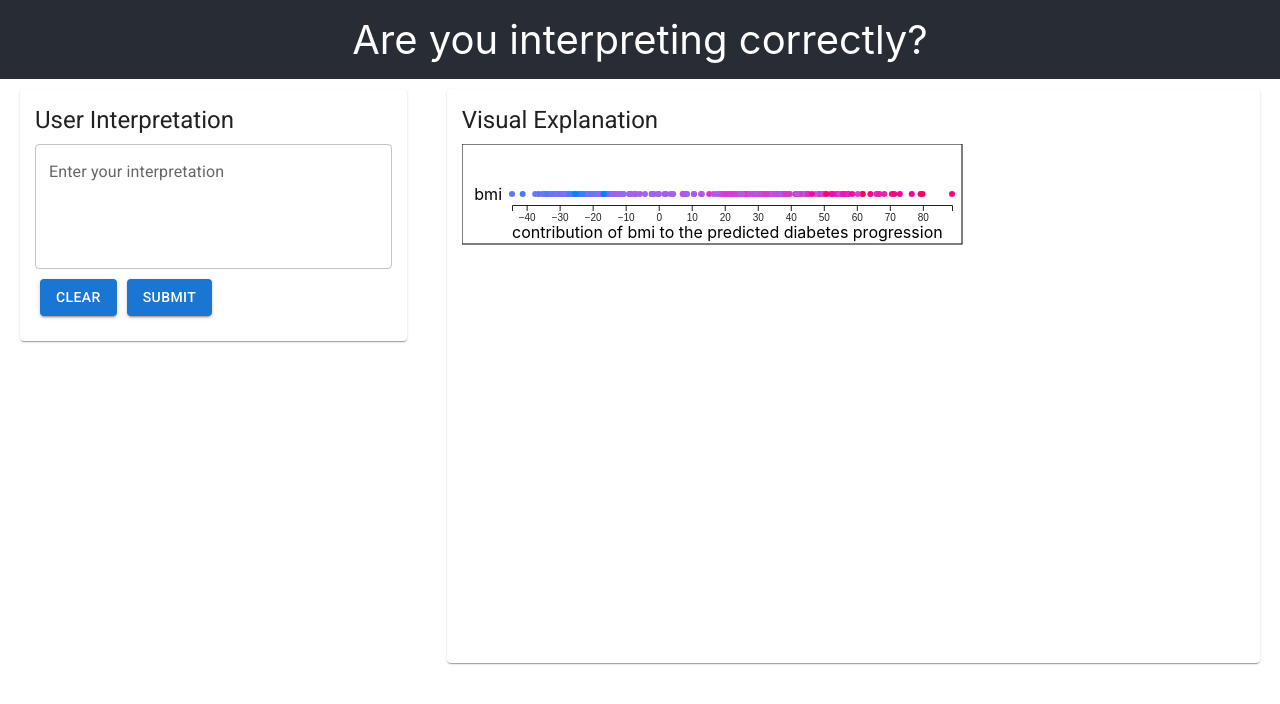
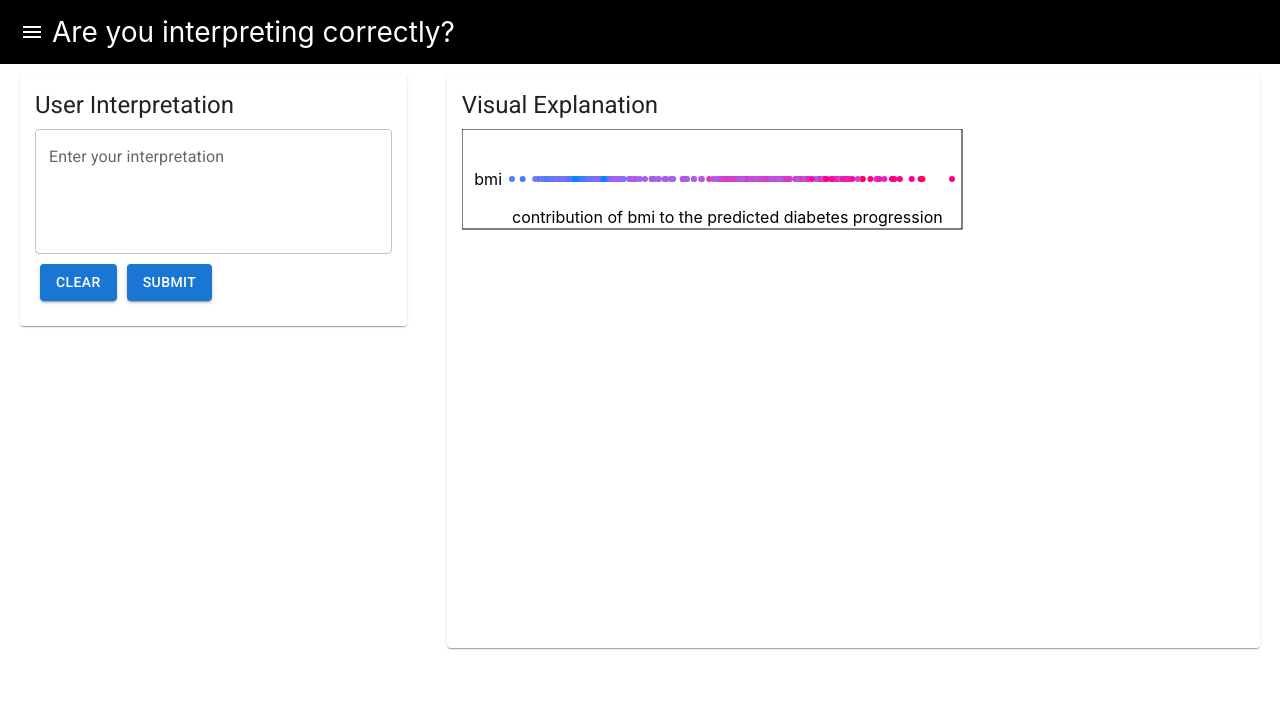
Before and after one commit to wangqianwen0418/alternative_exp, a React (Create React App) app in the folder prototype/: page /CaseTwo in a window 1280 px wide. Shown: the top 704 px of the page. Built offline with nearby package versions, Linux system fonts and the light colour scheme.

Commit message:
add router

```diff
--- a/prototype/package.json
+++ b/prototype/package.json
@@ -5,6 +5,7 @@
   "dependencies": {
     "@emotion/react": "^11.11.4",
     "@emotion/styled": "^11.11.5",
+    "@mui/icons-material": "^5.15.21",
     "@mui/material": "^5.15.19",
     "@testing-library/jest-dom": "^5.17.0",
     "@testing-library/react": "^13.4.0",
@@ -16,6 +17,8 @@
     "d3": "^7.9.0",
     "react": "^18.3.1",
     "react-dom": "^18.3.1",
+    "react-router": "^6.24.0",
+    "react-router-dom": "^6.24.0",
     "react-scripts": "5.0.1",
     "typescript": "^4.9.5",
     "web-vitals": "^2.1.4"
--- a/prototype/src/App.tsx
+++ b/prototype/src/CaseOne.tsx
@@ -7,12 +7,27 @@ import Interpretation from './component/Interpretation';
 
 import './App.css';
 
+import IconButton from '@mui/material/IconButton';
+import MenuIcon from '@mui/icons-material/Menu';
+import { Toolbar } from '@mui/material';
+
 function App() {
   const [isSubmitted, setIsSubmitted] = useState(false);
   return (
     <Grid container>
     <Grid item xs={12}>
-      <header className="App-header">Are you interpreting correctly?</header>
+      <Toolbar sx={{backgroundColor: 'black', fontSize: '28px', color: 'white'}}>
+      <IconButton
+            color="inherit"
+            aria-label="open drawer"
+            // onClick={handleDrawerOpen}
+            edge="start"
+            // sx={{ mr: 2, ...(open && { display: 'none' }) }}
+          >
+            <MenuIcon />
+          </IconButton>
+        Are you interpreting correctly?
+      </Toolbar>
     </Grid>
     <Grid item xs={4} className='App-body'>
       <Interpretation isSubmitted={isSubmitted} setIsSubmitted={setIsSubmitted}/>
--- /dev/null
+++ b/prototype/src/CaseTwo.tsx
@@ -0,0 +1,42 @@
+import React from 'react';
+import Grid from '@mui/material/Grid';
+import {useState} from 'react';
+
+import Explanation from './component/Explanation';
+import Interpretation from './component/Interpretation';
+
+import IconButton from '@mui/material/IconButton';
+import MenuIcon from '@mui/icons-material/Menu';
+import { Toolbar } from '@mui/material';
+
+
+function App() {
+  const [isSubmitted, setIsSubmitted] = useState(false);
+  return (
+    <Grid container>
+   <Grid item xs={12}>
+      <Toolbar sx={{backgroundColor: 'black', fontSize: '28px', color: 'white'}}>
+      <IconButton
+            color="inherit"
+            aria-label="open drawer"
+            // onClick={handleDrawerOpen}
+            edge="start"
+            // sx={{ mr: 2, ...(open && { display: 'none' }) }}
+          >
+            <MenuIcon />
+          </IconButton>
+        Are you interpreting correctly?
+      </Toolbar>
+    </Grid>
+    <Grid item xs={4} className='App-body'>
+      <Interpretation isSubmitted={isSubmitted} setIsSubmitted={setIsSubmitted}/>
+    </Grid>
+    <Grid item xs={8} className='App-body'>
+      <Explanation isSubmitted={isSubmitted}/>
+    </Grid>
+
+  </Grid>
+  );
+}
+
+export default App;
--- a/prototype/src/index.tsx
+++ b/prototype/src/index.tsx
@@ -1,16 +1,32 @@
 import React from 'react';
 import ReactDOM from 'react-dom/client';
 import './index.css';
-import App from './App';
+import CaseOne from './CaseOne';
+import CaseTwo from './CaseTwo';
 import reportWebVitals from './reportWebVitals';
+
+import {
+  createBrowserRouter,
+  RouterProvider,
+} from "react-router-dom";
 
 const root = ReactDOM.createRoot(
   document.getElementById('root') as HTMLElement
 );
+
+const router = createBrowserRouter([
+  {
+    path: "/",
+    element: <CaseOne />,
+  },
+  {
+    path: "CaseTwo",
+    element: <CaseTwo />,
+  },
+]);
+
 root.render(
-  <React.StrictMode>
-    <App />
-  </React.StrictMode>
+  <RouterProvider router={router} />
 );
 
 // If you want to start measuring performance in your app, pass a function
```
Also changed, not shown: 1 other file (tests, documents, lock files or other folders).
